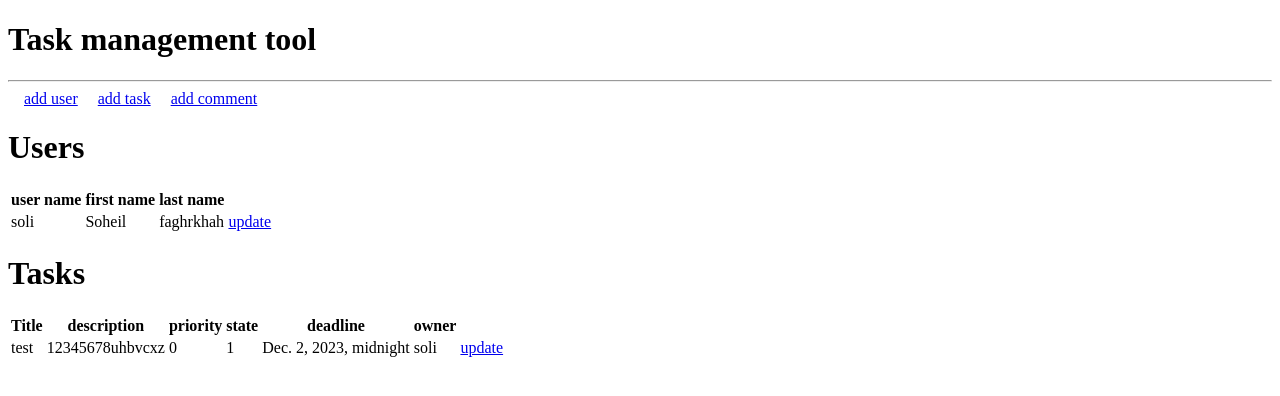
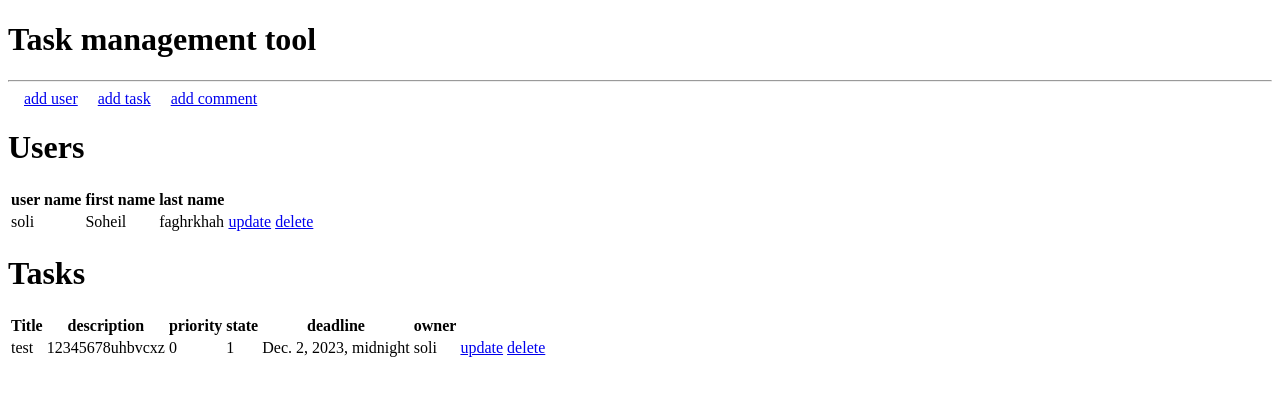
Before and after one commit to AmirMoAhang/InternetEngineering, a Django app: page / in a window 1280 px wide. Shown: the top 396 px of the page. Run offline with Django 4.2, Linux system fonts and the light colour scheme; data comes from the database, SQL or seed files in the repository; both versions use the stored data as it was after the commit.

Commit message:
add delete

```diff
--- a/taskManagement/projects/templates/Projects/projects.html
+++ b/taskManagement/projects/templates/Projects/projects.html
@@ -16,6 +16,7 @@
         <td>{{user.firstName}}</td>
         <td>{{user.lastName}}</td>
         <td><a href="{% url 'update-user' user.id %}">update</a></td>
+        <td><a href="{% url 'delete-user' user.id %}">delete</a></td>
     </tr>
     {% endfor %}
 </table>
@@ -42,6 +43,7 @@
         <td>{{task.owner}}</td>
 
         <td><a href="{% url 'update-task' task.id %}">update</a></td>
+        <td><a href="{% url 'delete-task' task.id %}">delete</a></td>
     </tr>
     {% endfor %}
 </table>
--- a/taskManagement/projects/urls.py
+++ b/taskManagement/projects/urls.py
@@ -8,7 +8,9 @@ urlpatterns = [
     path('project/<str:pk>/', views.project, name='project'),
     path('create-user/', views.createUser, name= 'create-user'),
     path('update-user/<str:pk>', views.updateUser, name= 'update-user'),
+    path('delete-user/<str:pk>', views.deleteUser, name= 'delete-user'),
     path('create-task/', views.createTask, name= 'create-task'),
     path('update-task/<str:pk>', views.updateTask, name= 'update-task'),
+    path('delete-task/<str:pk>', views.deleteTask, name= 'delete-task'),
     path('create-comment/', views.createComment, name= 'create-comment'),
 ]
--- a/taskManagement/projects/views.py
+++ b/taskManagement/projects/views.py
@@ -11,8 +11,10 @@ def projects(request):
     tasks = Task.objects.all()
     return render(request, 'Projects/projects.html',{"users": users, 'tasks': tasks})
 
+
 def project(request, pk):
     return render(request, 'Projects/single-project.html')
+
 
 def createUser(request):
     form = UserForm()
@@ -25,7 +27,6 @@ def createUser(request):
 
     context = {'form': form}
     return render(request, 'Projects/user_form.html', context)
-
 
 
 def updateUser(request, pk):
@@ -42,6 +43,11 @@ def updateUser(request, pk):
     return render(request, 'Projects/user_form.html', context)
 
 
+def deleteUser(request, pk):
+    user = User.objects.get(id=pk)
+    user.delete()
+    return redirect('projects')
+
 
 def createTask(request):
     form = TaskForm()
@@ -54,7 +60,6 @@ def createTask(request):
 
     context = {'form': form}
     return render(request, 'Projects/task_form.html', context)
-
 
 
 def updateTask(request, pk):
@@ -71,6 +76,12 @@ def updateTask(request, pk):
     return render(request, 'Projects/task_form.html', context)
 
 
+def deleteTask(request, pk):
+    task = Task.objects.get(id=pk)
+    task.delete()
+    return redirect('projects')
+
+
 def createComment(request):
     form = CommentForm()
 
```
Also changed, not shown: taskManagement/db.sqlite3, 1 other file.
